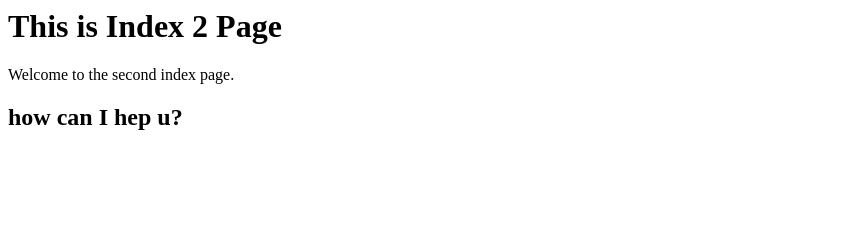
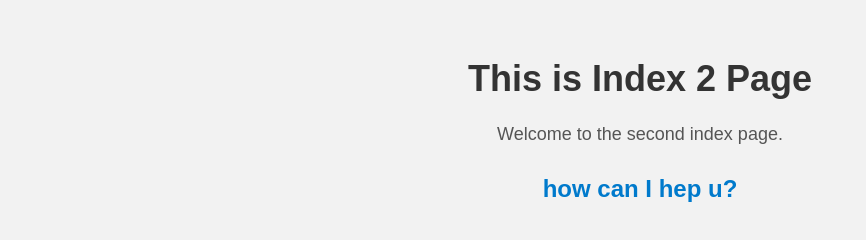
Before and after one commit to Nisra2815/First, a plain HTML site: page index2.html in a window 1280 px wide. Shown: the whole page, without its empty margins (0-866 px from the left). Drawn offline with Linux system fonts and the light colour scheme.

Commit message:
Added new HTML file

```diff
--- a/index2.html
+++ b/index2.html
@@ -2,10 +2,11 @@
     <head>
         <title>Index 2</title>
         <meta charset="UTF-8">
-        <body>
-            <h1>This is Index 2 Page</h1>
-            <p>Welcome to the second index page.</p>
-            <h2>how can I hep u?</h2>
-        </body>
+        <link rel="stylesheet" href="style.css">
     </head>
+    <body>
+        <h1>This is Index 2 Page</h1>
+        <p>Welcome to the second index page.</p>
+        <h2>how can I hep u?</h2>
+    </body>
 </html>
--- /dev/null
+++ b/style.css
@@ -0,0 +1,21 @@
+  body {
+    background-color: #f2f2f2;
+    font-family: Arial, sans-serif;
+    text-align: center;
+    padding: 50px;
+  }
+
+  h1 {
+    color: #333333;
+    font-size: 36px;
+  }
+
+  p {
+    color: #555555;
+    font-size: 18px;
+  }
+
+  h2 {
+    color: #007acc;
+    margin-top: 30px;
+  }
```
Also changed, not shown: index.html (added, +10 -0 lines), Firstpg.html (added).
